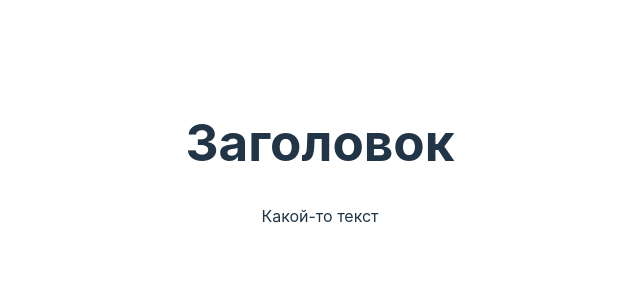
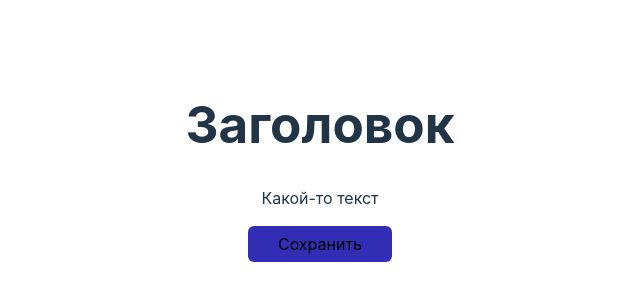
Before and after one commit to AlariCode/11-react-1, a React (Vite) app: page / in a window 1280 px wide. Shown: the part 238-538 px from the top of the page, without its empty margins (320-960 px from the left). Built offline with nearby package versions, Linux system fonts and the light colour scheme.

Commit message:
Стилизация

```diff
--- a/src/App.jsx
+++ b/src/App.jsx
@@ -1,4 +1,5 @@
 import './App.css';
+import Button from './components/Button/Button';
 
 function App() {
 
@@ -6,6 +7,7 @@
     <>
 		<h1>Заголовок</h1>
 		<p>Какой-то текст</p>
+		<Button/>
 	</>
   );
 }
--- /dev/null
+++ b/src/components/Button/Button.css
@@ -0,0 +1,17 @@
+.button {
+	border-radius: 6px;
+	padding: 8px 30px;
+	font-family: inherit;
+	cursor: pointer;
+	transition: background 0.25s;
+	font-size: 16px;
+	border: none;
+}
+
+.accent:hover {
+	background: #222096;
+}
+
+.accent {
+	background: #312EB5;
+}
--- /dev/null
+++ b/src/components/Button/Button.jsx
@@ -0,0 +1,10 @@
+import './Button.css';
+
+function Button() {
+
+  return (
+		<button className='button accent'>Сохранить</button>
+  );
+}
+
+export default Button;
--- a/src/index.css
+++ b/src/index.css
@@ -36,25 +36,6 @@
   line-height: 1.1;
 }
 
-button {
-  border-radius: 8px;
-  border: 1px solid transparent;
-  padding: 0.6em 1.2em;
-  font-size: 1em;
-  font-weight: 500;
-  font-family: inherit;
-  background-color: #1a1a1a;
-  cursor: pointer;
-  transition: border-color 0.25s;
-}
-button:hover {
-  border-color: #646cff;
-}
-button:focus,
-button:focus-visible {
-  outline: 4px auto -webkit-focus-ring-color;
-}
-
 @media (prefers-color-scheme: light) {
   :root {
     color: #213547;
```
